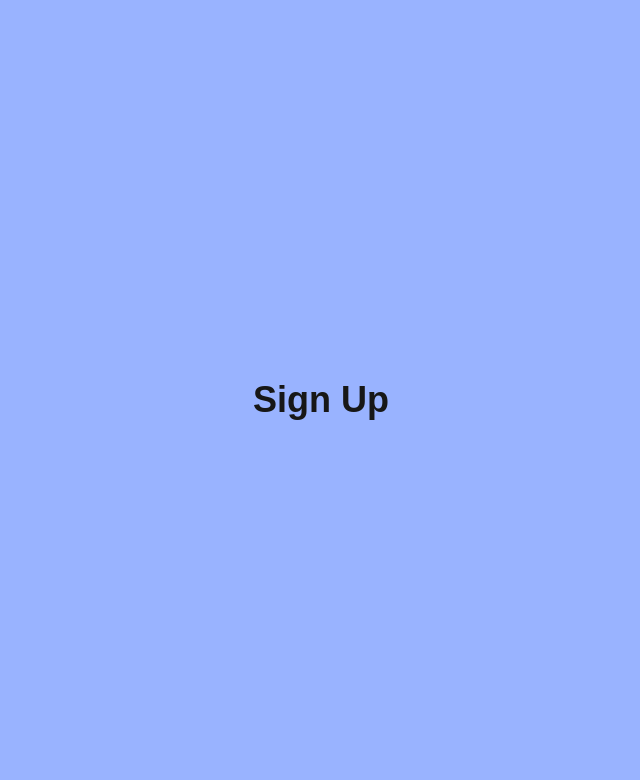
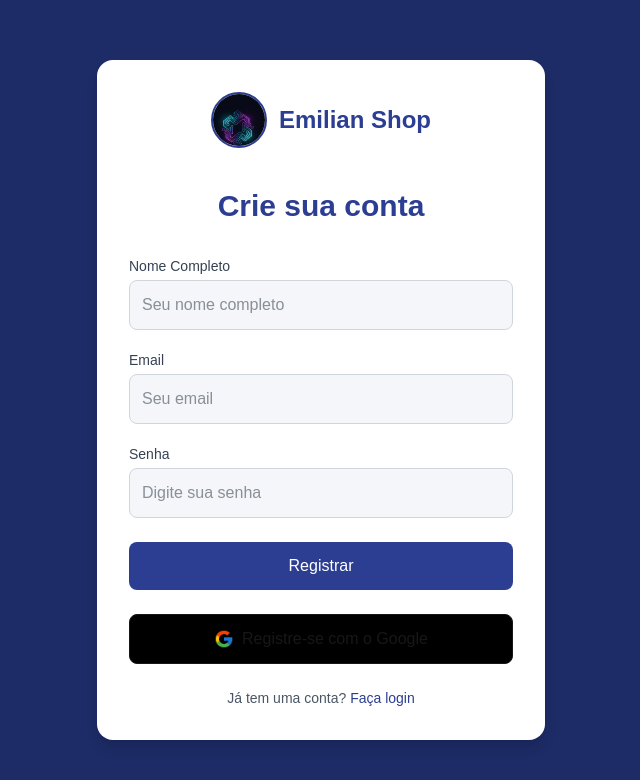
Before and after one commit to GenissonEmilio/Ecommerce, a Next.js app in the folder e-commerce/: page /signup in a window 1280 px wide. Shown: the top 780 px of the page, without its empty margins (319-959 px from the left). Built offline with nearby package versions, Linux system fonts and the light colour scheme.

Commit message:
making Menu and Signup page

```diff
--- a/e-commerce/src/app/login/page.tsx
+++ b/e-commerce/src/app/login/page.tsx
@@ -1,9 +1,9 @@
 "use client"
 
+import LoginForm from "@/components/forms/LoginForm";
 import React from "react";
 
 export default function LoginPage() {
-  const [remember, setRemember] = React.useState(false);
 
   return (
     <div className="min-h-screen flex items-center justify-center bg-[#1D2B66]">
@@ -30,71 +30,7 @@ export default function LoginPage() {
         </h2>
 
         {/* Formulário de Login */}
-        <form className="space-y-5">
-          <div>
-            <label
-              htmlFor="email"
-              className="block text-sm font-medium text-gray-700"
-            >
-              Login
-            </label>
-            <input
-              type="email"
-              placeholder="Email ou número de telefone"
-              id="email"
-              required
-              className="mt-1 block w-full border border-gray-300 rounded-lg p-3 bg-[#F5F6FA] text-gray-800 focus:ring-2 focus:ring-[#2C3E91] focus:outline-none"
-            />
-          </div>
-
-          <div>
-            <label
-              htmlFor="password"
-              className="block text-sm font-medium text-gray-700"
-            >
-              Senha
-            </label>
-            <input
-              type="password"
-              placeholder="Digite sua senha"
-              id="password"
-              required
-              className="mt-1 block w-full border border-gray-300 rounded-lg p-3 bg-[#F5F6FA] text-gray-800 focus:ring-2 focus:ring-[#2C3E91] focus:outline-none"
-            />
-          </div>
-
-          {/* Toggle de Lembrar-me */}
-          <div className="flex items-center justify-between text-sm">
-            <div className="flex items-center space-x-2">
-              <button
-                type="button"
-                onClick={() => setRemember(!remember)}
-                className={`w-10 h-6 flex items-center rounded-full p-1 transition-colors ${
-                  remember ? "bg-[#2C3E91]" : "bg-gray-300"
-                }`}
-              >
-                <div
-                  className={`w-4 h-4 bg-white rounded-full shadow-md transform transition-transform ${
-                    remember ? "translate-x-4" : "translate-x-0"
-                  }`}
-                />
-              </button>
-              <span className="text-gray-600">Lembrar-me</span>
-            </div>
-
-            <a href="#" className="text-[#2C3E91] hover:underline">
-              Esqueceu a senha?
-            </a>
-          </div>
-
-
-          <button
-            type="submit"
-            className="w-full bg-[#2C3E91] text-white py-3 rounded-lg hover:bg-[#1D2B66] transition duration-200"
-          >
-            Entrar
-          </button>
-        </form>
+        <LoginForm />
 
         {/* Login com Google */}
         <div className="mt-6">
@@ -111,7 +47,7 @@ export default function LoginPage() {
         {/* Link para registro */}
         <p className="text-center text-sm text-gray-600 mt-6">
           Não tem uma conta?{" "}
-          <a href="#" className="text-[#2C3E91] hover:underline">
+          <a href="/signup" className="text-[#2C3E91] hover:underline">
             Registre-se
           </a>
         </p>
--- a/e-commerce/src/app/signup/page.tsx
+++ b/e-commerce/src/app/signup/page.tsx
@@ -1,7 +1,64 @@
+"use client";
+
+import SignupForm from "@/components/forms/SignupForm";
+import React from "react";
+
 export default function SignupPage() {
   return (
-    <div className="flex items-center justify-center h-screen">
-      <h1 className="text-4xl font-bold">Sign Up</h1>
+    <div className="min-h-screen flex items-center justify-center bg-[#1D2B66]">
+      {/* Container */}
+      <div className="w-full max-w-md p-8 rounded-2xl bg-white shadow-lg">
+
+        {/* Logo + Nome */}
+        <div className="flex items-center justify-center mb-10">
+          <div className="w-14 h-14 rounded-full overflow-hidden border-2 border-[#2C3E91]">
+            <img
+              src="/images/logo.png"
+              alt="Emilian Shop"
+              width={56}
+              height={56}
+              className="object-cover w-full h-full"
+            />
+          </div>
+          <h1 className="ml-3 text-2xl font-bold text-[#2C3E91]">Emilian Shop</h1>
+        </div>
+
+        {/* Título */}
+        <h2 className="text-3xl font-bold text-center mb-8 text-[#2C3E91]">
+          Crie sua conta
+        </h2>
+
+        {/* Formulário de Registro */}
+        <SignupForm />
+
+        {/* Botão de Registrar */}
+        <button
+          type="submit"
+          className="w-full mt-6 bg-[#2C3E91] text-white py-3 rounded-lg font-medium hover:bg-[#1a2a70] transition-colors duration-200"
+        >
+          Registrar
+        </button>
+
+        {/* Registrar com Google */}
+        <div className="mt-6">
+          <button className="w-full flex items-center justify-center bg-black py-3 rounded-lg border hover:bg-neutral-800 transition-colors duration-200">
+            <img
+              src="/images/google.png"
+              alt="Google"
+              className="w-5 h-5 mr-2"
+            />
+            Registre-se com o Google
+          </button>
+        </div>
+
+        {/* Link para login */}
+        <p className="text-center text-sm text-gray-600 mt-6">
+          Já tem uma conta?{" "}
+          <a href="/login" className="text-[#2C3E91] hover:underline">
+            Faça login
+          </a>
+        </p>
+      </div>
     </div>
   );
 }
--- /dev/null
+++ b/e-commerce/src/components/forms/LoginForm.tsx
@@ -0,0 +1,75 @@
+"use client";
+
+import React from "react";
+
+export default function LoginForm() {
+    const [remember, setRemember] = React.useState(false);
+
+    return (
+        <form className="space-y-5">
+            <div>
+                <label
+                htmlFor="email"
+                className="block text-sm font-medium text-gray-700"
+                >
+                Login
+                </label>
+                <input
+                type="email"
+                placeholder="Email ou número de telefone"
+                id="email"
+                required
+                className="mt-1 block w-full border border-gray-300 rounded-lg p-3 bg-[#F5F6FA] text-gray-800 focus:ring-2 focus:ring-[#2C3E91] focus:outline-none"
+                />
+            </div>
+
+            <div>
+                <label
+                htmlFor="password"
+                className="block text-sm font-medium text-gray-700"
+                >
+                Senha
+                </label>
+                <input
+                type="password"
+                placeholder="Digite sua senha"
+                id="password"
+                required
+                className="mt-1 block w-full border border-gray-300 rounded-lg p-3 bg-[#F5F6FA] text-gray-800 focus:ring-2 focus:ring-[#2C3E91] focus:outline-none"
+                />
+            </div>
+
+            {/* Toggle de Lembrar-me */}
+            <div className="flex items-center justify-between text-sm">
+                <div className="flex items-center space-x-2">
+                <button
+                    type="button"
+                    onClick={() => setRemember(!remember)}
+                    className={`w-10 h-6 flex items-center rounded-full p-1 transition-colors ${
+                    remember ? "bg-[#2C3E91]" : "bg-gray-300"
+                    }`}
+                >
+                    <div
+                    className={`w-4 h-4 bg-white rounded-full shadow-md transform transition-transform ${
+                        remember ? "translate-x-4" : "translate-x-0"
+                    }`}
+                    />
+                </button>
+                <span className="text-gray-600">Lembrar-me</span>
+                </div>
+
+                <a href="#" className="text-[#2C3E91] hover:underline">
+                Esqueceu a senha?
+                </a>
+            </div>
+
+
+            <button
+                type="submit"
+                className="w-full bg-[#2C3E91] text-white py-3 rounded-lg hover:bg-[#1D2B66] transition duration-200"
+            >
+                Entrar
+            </button>
+            </form>
+    );
+}
--- /dev/null
+++ b/e-commerce/src/components/forms/SignupForm.tsx
@@ -0,0 +1,51 @@
+export default function SignupForm() {
+  return (
+    <form className="space-y-5">
+        <div>
+            <label
+            htmlFor="name"
+            className="block text-sm font-medium text-gray-700"
+            >
+            Nome Completo
+            </label>
+            <input
+            type="text"
+            placeholder="Seu nome completo"
+            id="name"
+            required
+            className="mt-1 block w-full border border-gray-300 rounded-lg p-3 bg-[#F5F6FA] text-gray-800 focus:ring-2 focus:ring-[#2C3E91] focus:outline-none"
+            />
+        </div>
+        <div>
+            <label
+            htmlFor="email"
+            className="block text-sm font-medium text-gray-700"
+            >
+            Email
+            </label>
+            <input
+            type="email"
+            placeholder="Seu email"
+            id="email"
+            required
+            className="mt-1 block w-full border border-gray-300 rounded-lg p-3 bg-[#F5F6FA] text-gray-800 focus:ring-2 focus:ring-[#2C3E91] focus:outline-none"
+            />
+        </div>
+        <div>
+            <label
+            htmlFor="password"
+            className="block text-sm font-medium text-gray-700"
+            >
+            Senha
+            </label>
+            <input
+            type="password"
+            placeholder="Digite sua senha"
+            id="password"
+            required
+            className="mt-1 block w-full border border-gray-300 rounded-lg p-3 bg-[#F5F6FA] text-gray-800 focus:ring-2 focus:ring-[#2C3E91] focus:outline-none"
+            />
+        </div>
+    </form>
+    );
+}
```
Also changed, not shown: e-commerce/src/components/layout/Menu.tsx (+35 -26 lines).
